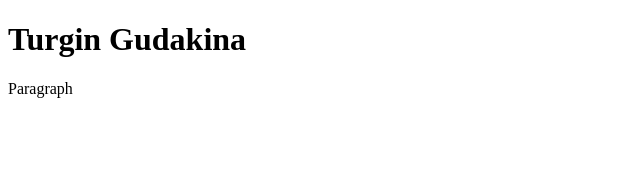
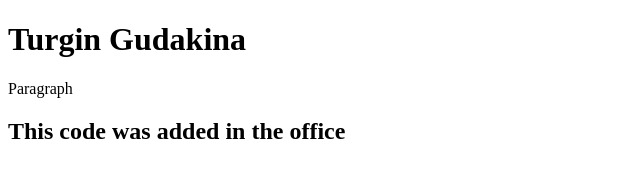
Before and after one commit to TheBetss/The_best, a plain HTML site: page js_11_v/index.html in a window 1280 px wide. Shown: the whole page, without its empty margins (0-640 px from the left). Drawn offline with Linux system fonts and the light colour scheme.

Commit message:
Yozgin Gutakina

```diff
--- a/js_11_v/index.html
+++ b/js_11_v/index.html
@@ -10,6 +10,7 @@
 <body>
     <h1>Turgin Gudakina</h1>
     <p>Paragraph</p>
+    <h2>This code was added in the office</h2>
     <script src="script.js"></script>
 </body>
 </html>
```
